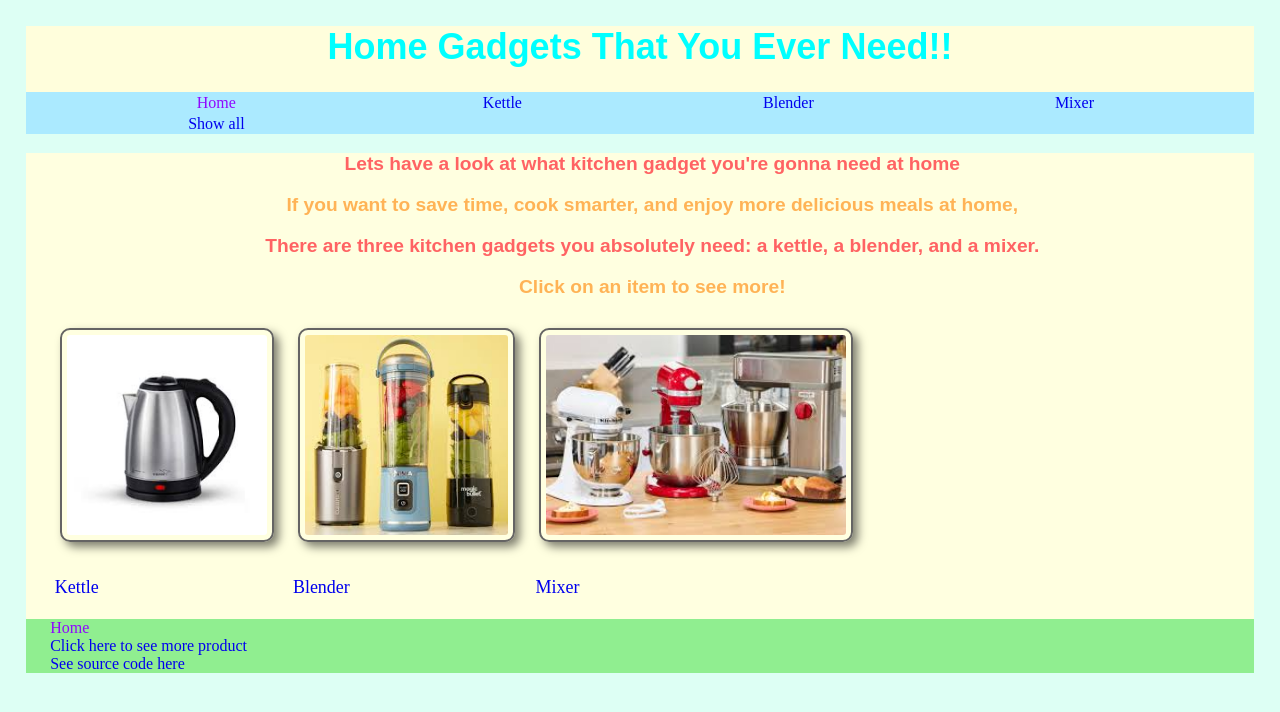
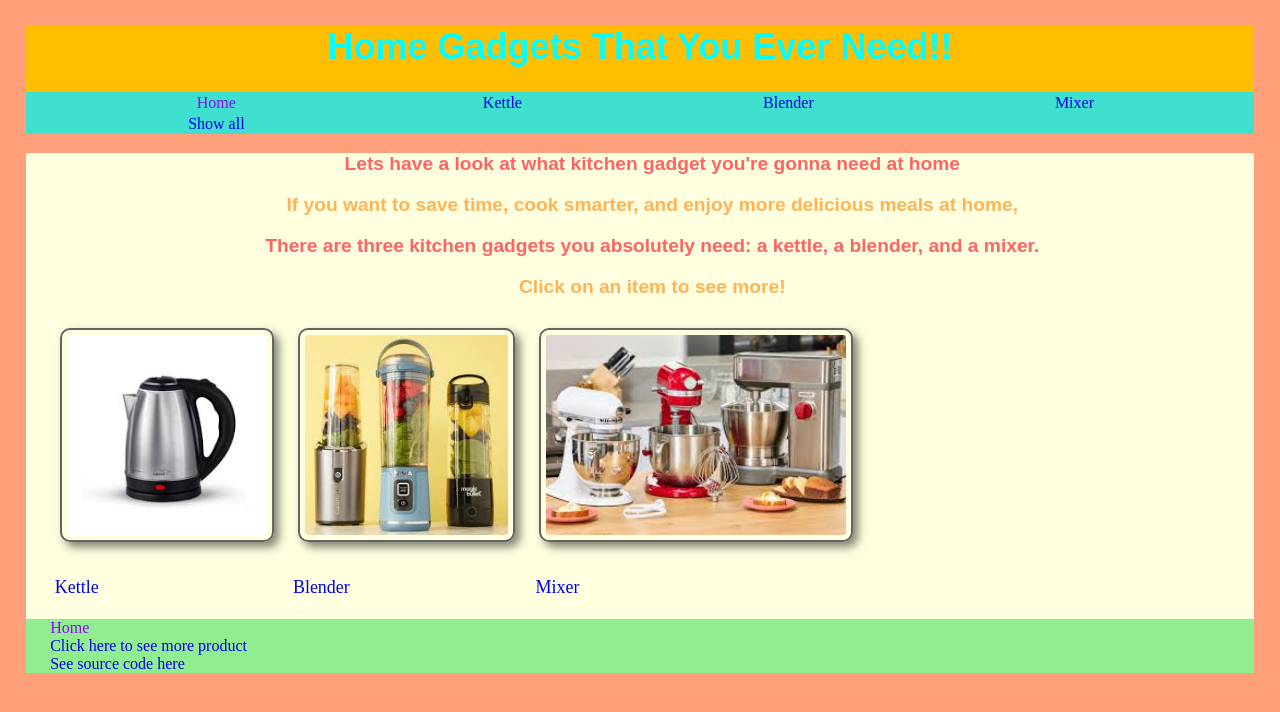
Before and after one commit to ducnguyen123134/Duckfake, a plain HTML site: page index.html in a window 1280 px wide. Drawn offline with Linux system fonts and the light colour scheme.

Commit message:
Update stylesheet.css

```diff
--- a/CSS/stylesheet.css
+++ b/CSS/stylesheet.css
@@ -1,9 +1,9 @@
 .showall .content { display: none;}
 .showall:target .content { display: block; }
 
-body{background-color: rgb(221, 255, 244) ;font-family: 'Times New Roman', Times, serif; font-size: 16px ;margin-left: 2%; margin-right: 2%; margin-top: 2%; margin-bottom: 2%;}
-header{background-color: rgb(255, 254, 220); height: auto; font-size: large;}
-nav{background-color: rgb(171, 234, 255);}
+body{background-color: rgb(255, 160, 122) ;font-family: 'Times New Roman', Times, serif; font-size: 16px ;margin-left: 2%; margin-right: 2%; margin-top: 2%; margin-bottom: 2%;}
+header{background-color: rgb(255, 191, 0); height: auto; font-size: large;}
+nav{background-color: rgb(64, 224, 208);}
 h1{text-align: center; font-family: Arial, Helvetica, sans-serif; color: aqua;}
 h2{text-align: center; font-family: Arial, Helvetica, sans-serif; color: darkblue;}
 h3{text-align: center; font-family: Arial, Helvetica, sans-serif; color: rgb(255, 99, 99); font-size: 120%;}
```
